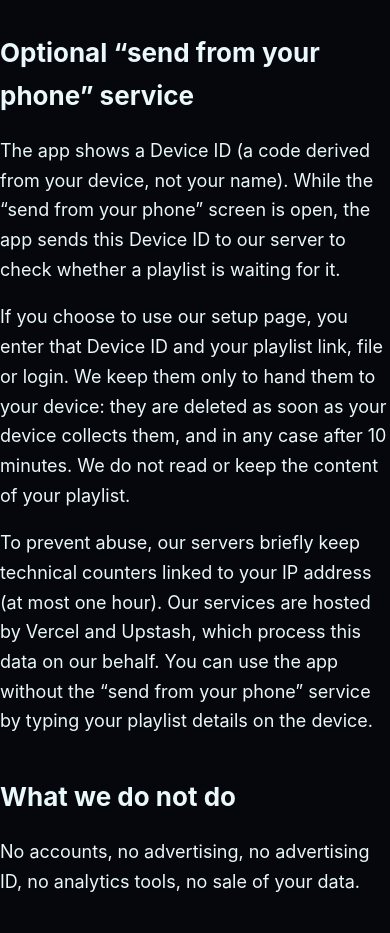
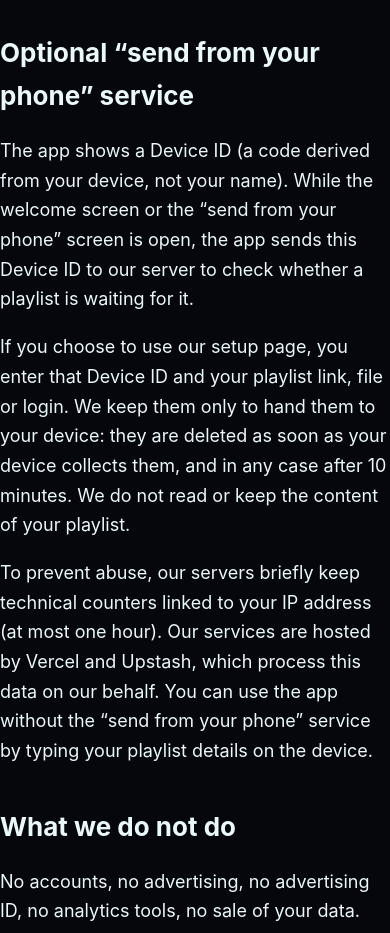
Before and after one commit to mar1nani/tilo-site, a plain HTML site: page privacy.html in a window 390 px wide. Shown: the part 2160-3093 px from the top of the page. Drawn offline with Linux system fonts and the light colour scheme.

Commit message:
Privacy: the welcome screen also checks for a playlist sent from the phone
Co-Authored-By: Claude Sonnet 5.5 <noreply@anthropic.com>

```diff
--- a/privacy.html
+++ b/privacy.html
@@ -35,7 +35,7 @@
 <p>From the internet connection used for that request, our hosting provider gives us an approximate location (country and city). We do not store your IP address with it. We keep the Device ID, trial and activation dates, device type and model and approximate location, together with a label we may give the device, so that we can manage activations, prevent a trial from being restarted and help you if you contact us. Our administrator can see this record. An authorised reseller to whom you give your Device ID can look up that device&rsquo;s record in order to activate it. This record is kept until you ask us to delete it.</p>
 
 <h2>Optional &ldquo;send from your phone&rdquo; service</h2>
-<p>The app shows a Device ID (a code derived from your device, not your name). While the &ldquo;send from your phone&rdquo; screen is open, the app sends this Device ID to our server to check whether a playlist is waiting for it.</p>
+<p>The app shows a Device ID (a code derived from your device, not your name). While the welcome screen or the &ldquo;send from your phone&rdquo; screen is open, the app sends this Device ID to our server to check whether a playlist is waiting for it.</p>
 <p>If you choose to use our setup page, you enter that Device ID and your playlist link, file or login. We keep them only to hand them to your device: they are deleted as soon as your device collects them, and in any case after 10 minutes. We do not read or keep the content of your playlist.</p>
 <p>To prevent abuse, our servers briefly keep technical counters linked to your IP address (at most one hour). Our services are hosted by Vercel and Upstash, which process this data on our behalf. You can use the app without the &ldquo;send from your phone&rdquo; service by typing your playlist details on the device.</p>
 
```
